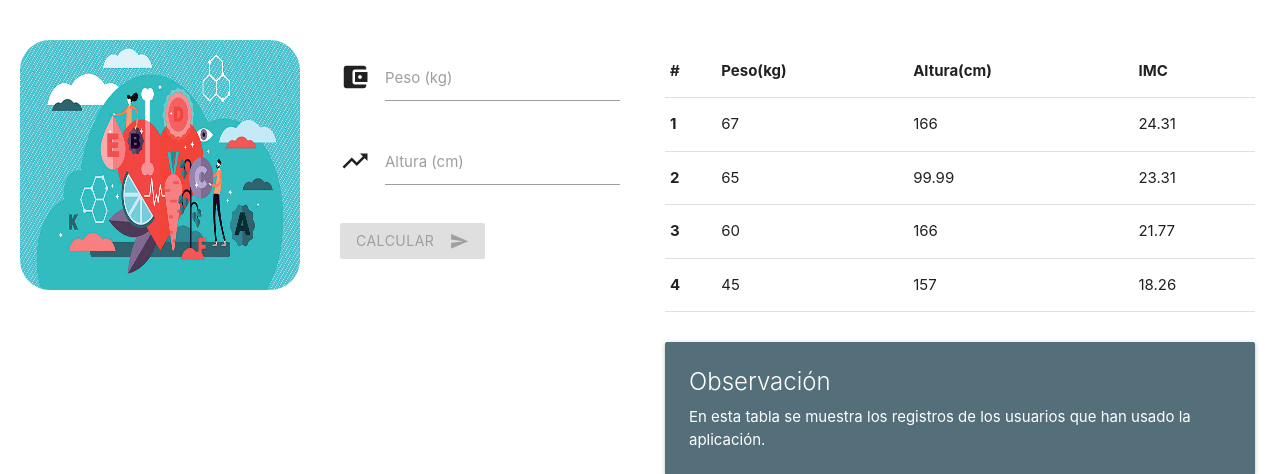
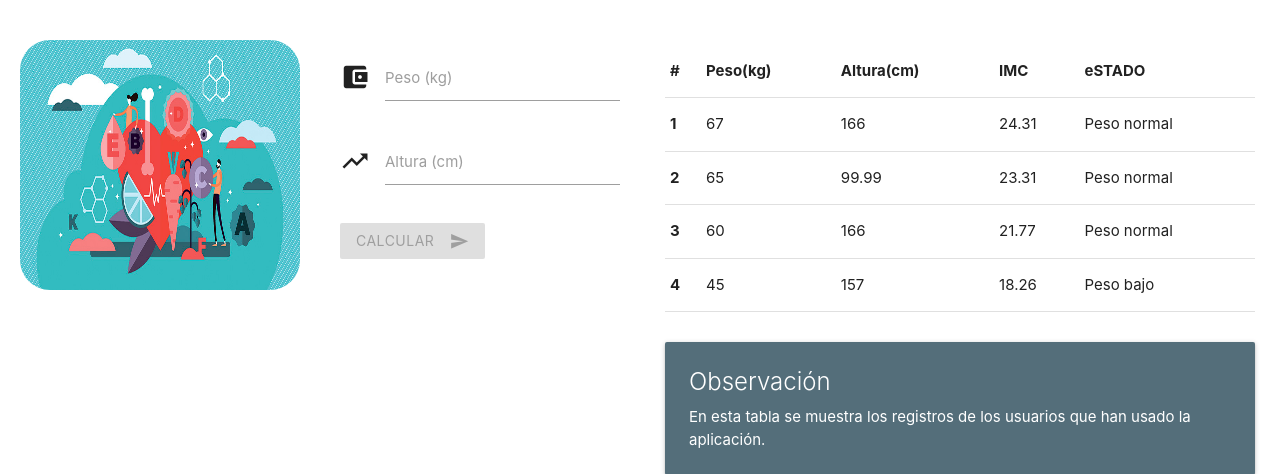
Before and after one commit to kartegen/calimc, a PHP site: page / in a window 1280 px wide. Shown: the part 160-634 px from the top of the page. Run offline with PHP 8.4, Linux system fonts and the light colour scheme; data comes from the database, SQL or seed files in the repository.

Commit message:
Calculadora

```diff
--- a/index.php
+++ b/index.php
@@ -86,6 +86,7 @@
                       <th>Peso(kg)</th>
                       <th>Altura(cm)</th>
                       <th>IMC</th>
+                      <th>eSTADO</th>
                   </tr>
                 </thead>
                 <tbody>
@@ -97,6 +98,7 @@
                         <td><?= $rows[$i]['peso_usuario']; ?></td>
                         <td><?= $rows[$i]['altura_usuario']; ?></td>
                         <td><?= $rows[$i]['imc_usuario']; ?></td>
+                        <td><?= $rows[$i]['estado_usuario']; ?></td>
                       </tr>
                   <?php  }
                   ?>
```
